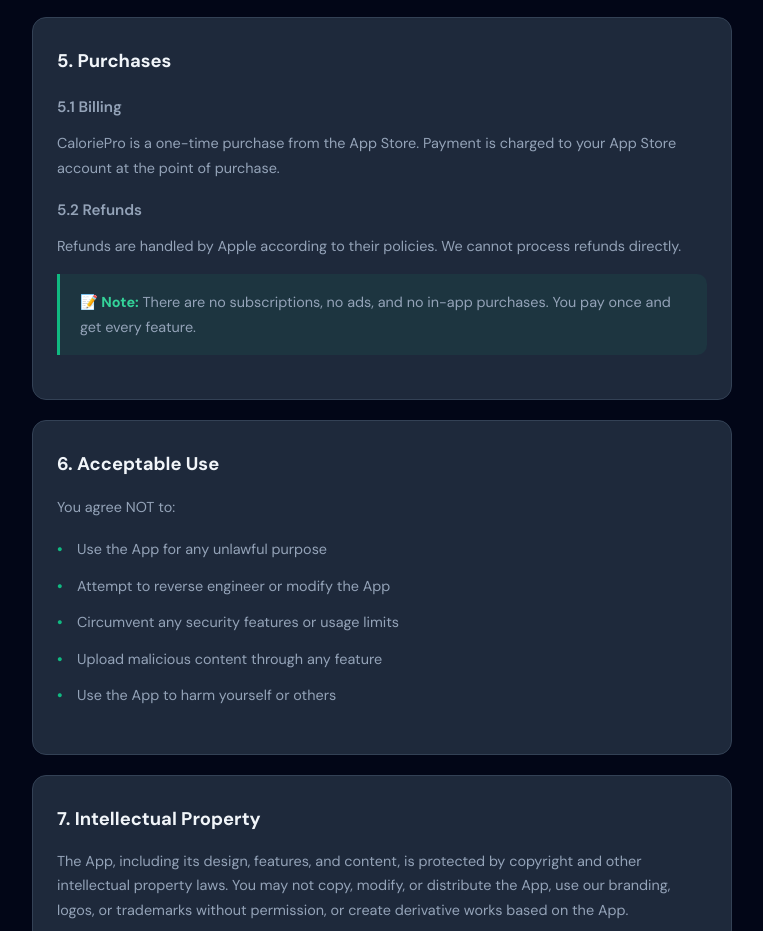
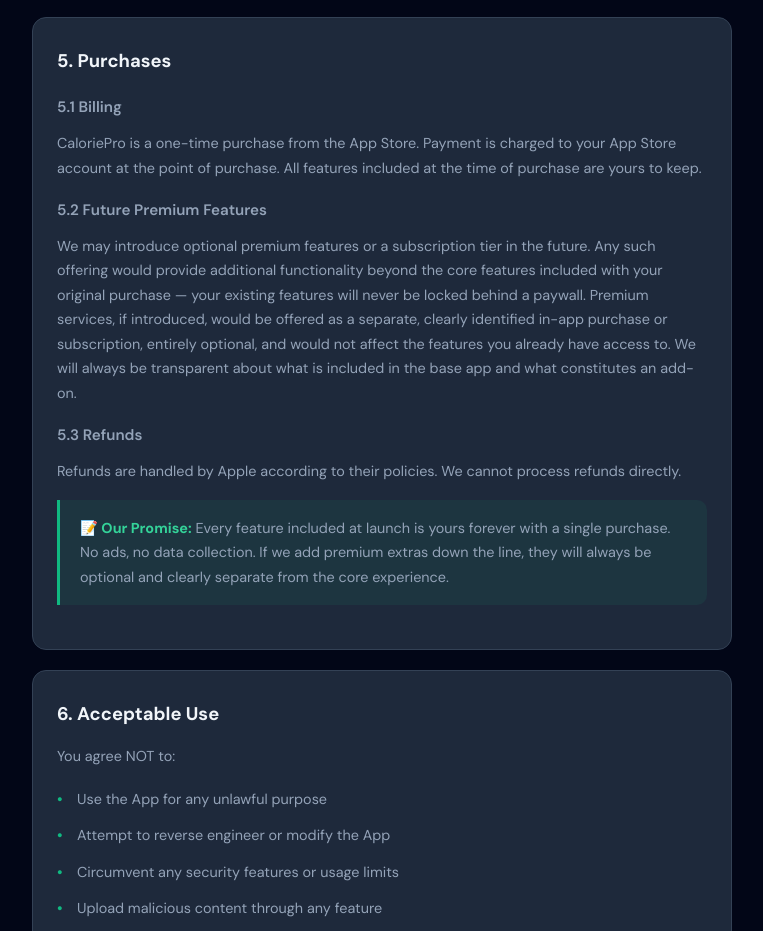
Before and after one commit to super-duper-software-UK/caloriepro, a plain HTML site: page terms.html in a window 1280 px wide. Shown: the part 1586-2517 px from the top of the page, without its empty margins (258-1021 px from the left). Drawn offline with Linux system fonts and the light colour scheme.

Commit message:
Updated privacy, main page and terms of service

```diff
--- a/terms.html
+++ b/terms.html
@@ -74,10 +74,12 @@
     <div class="card">
         <h2>5. Purchases</h2>
         <h3>5.1 Billing</h3>
-        <p>CaloriePro is a one-time purchase from the App Store. Payment is charged to your App Store account at the point of purchase.</p>
-        <h3>5.2 Refunds</h3>
+        <p>CaloriePro is a one-time purchase from the App Store. Payment is charged to your App Store account at the point of purchase. All features included at the time of purchase are yours to keep.</p>
+        <h3>5.2 Future Premium Features</h3>
+        <p>We may introduce optional premium features or a subscription tier in the future. Any such offering would provide additional functionality beyond the core features included with your original purchase — your existing features will never be locked behind a paywall. Premium services, if introduced, would be offered as a separate, clearly identified in-app purchase or subscription, entirely optional, and would not affect the features you already have access to. We will always be transparent about what is included in the base app and what constitutes an add-on.</p>
+        <h3>5.3 Refunds</h3>
         <p>Refunds are handled by Apple according to their policies. We cannot process refunds directly.</p>
-        <div class="highlight"><p><strong>📝 Note:</strong> There are no subscriptions, no ads, and no in-app purchases. You pay once and get every feature.</p></div>
+        <div class="highlight"><p><strong>📝 Our Promise:</strong> Every feature included at launch is yours forever with a single purchase. No ads, no data collection. If we add premium extras down the line, they will always be optional and clearly separate from the core experience.</p></div>
     </div>
     <div class="card">
         <h2>6. Acceptable Use</h2>
```
Also changed, not shown: index.html (+6 -6 lines).
